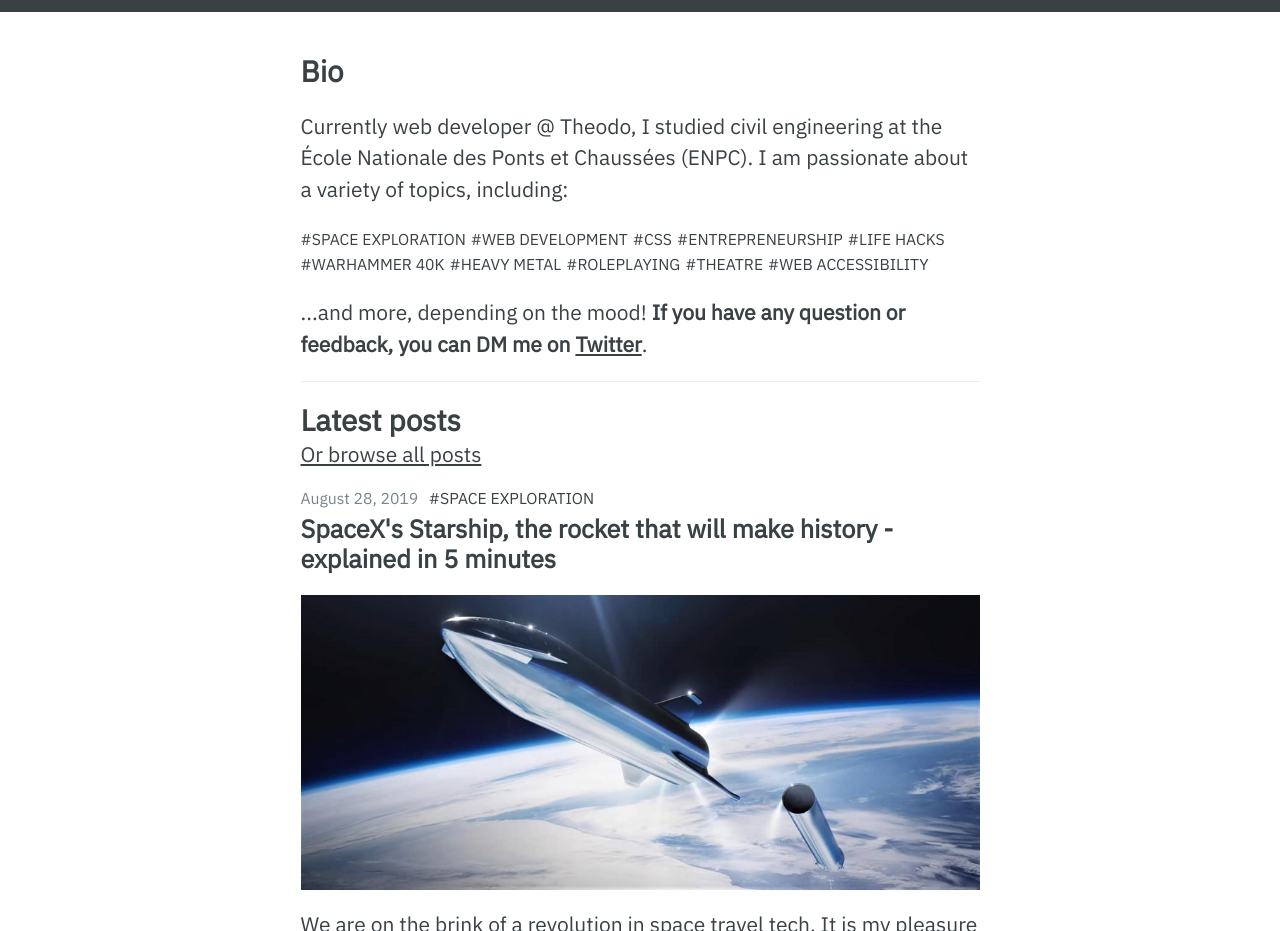
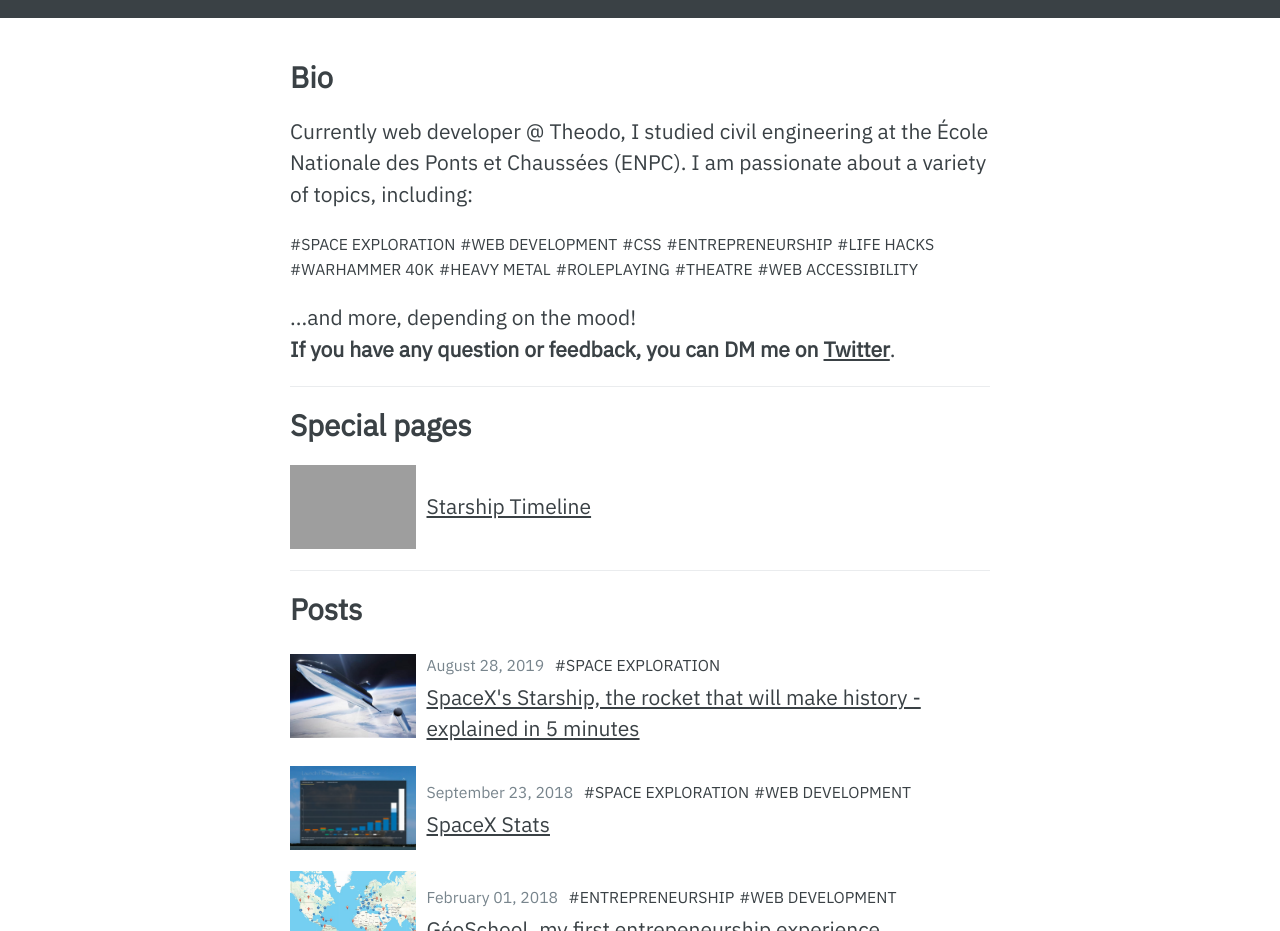
Before and after one commit to AlbericTrancart/portfolio, a Gatsby site: page / in a window 1280 px wide. Shown: the part 208-1139 px from the top of the page. Built offline with nearby package versions, Linux system fonts and the light colour scheme; Gatsby itself is replaced by a stand-in of ours; grey boxes are pictures that could not be loaded.

Commit message:
Change home page

```diff
--- a/src/components/Footer/index.js
+++ b/src/components/Footer/index.js
@@ -26,8 +26,7 @@ const Footer = ({ isHomepage }) => (
   <Container>
     {!isHomepage && <Link to="/#posts">Back to the home page</Link>}
     <Divider />
-    Made with GatsbyJS, ❤ and other hipster technologies.{" "}
-    <Link to="/sitemap">Sitemap</Link>.
+    Made with GatsbyJS, ❤ and other hipster technologies.
     <br />
     Design philosophy inspired by{" "}
     <Link
--- a/src/pages/index.js
+++ b/src/pages/index.js
@@ -1,11 +1,55 @@
 import React, { Fragment } from "react";
+import styled from "styled-components";
+import { breakpoints, colorPalette, Grid, typography } from "stylesheet";
+import format from "date-fns/format";
 import { graphql } from "gatsby";
+import GatsbyImage from "gatsby-background-image";
 import slugify from "slugify";
 import Divider from "components/Divider";
+import Image from "components/Image";
 import Link from "components/Link";
-import PostPreview from "components/PostPreview";
 import Tag from "components/Tag";
 import View from "components/View";
+
+const PageList = styled.ul`
+  display: grid;
+  grid-row-gap: ${Grid(2)};
+  grid-template-columns: 1fr;
+  list-style: none;
+  padding: 0;
+`;
+
+const PageListItem = styled.li`
+  display: flex;
+  align-items: center;
+`;
+
+const BackgroundImage = styled(GatsbyImage)`
+  width: 20%;
+  padding-bottom: 15%;
+
+  @media (min-width: ${breakpoints.md}) {
+    width: ${Grid(12)};
+    padding-bottom: ${Grid(8)};
+  }
+
+  flex-shrink: 0;
+  margin-right: ${Grid(1)};
+`;
+
+const PostDate = styled.time`
+  ${typography.small}
+  color: ${colorPalette.lightText};
+  white-space: nowrap;
+  margin-right: ${Grid(1)};
+`;
+
+const InfosContainer = styled.div`
+  display: none;
+  @media (min-width: ${breakpoints.sm}) {
+    display: block;
+  }
+`;
 
 const IndexPage = ({
   data: {
@@ -64,7 +108,8 @@ const IndexPage = ({
         </nav>
 
         <p className="mtop">
-          ...and more, depending on the mood!{" "}
+          ...and more, depending on the mood!
+          <br />
           <strong>
             If you have any question or feedback, you can DM me on{" "}
             <Link
@@ -84,16 +129,60 @@ const IndexPage = ({
       <Divider />
 
       <section className="mtop">
-        <h2 id="posts">Latest posts</h2>
-        <Link to="/sitemap">Or browse all posts</Link>
+        <h2>Special pages</h2>
+        <PageList className="mtop">
+          <PageListItem>
+            <BackgroundImage
+              as={Image}
+              background
+              filename="starship-timeline.png"
+            />
+            <Link to="/starship-timeline">Starship Timeline</Link>
+          </PageListItem>
+        </PageList>
+      </section>
 
-        {posts.map(({ node: post }, index) => (
-          <PostPreview
-            key={post.id}
-            post={post}
-            showDivider={index + 1 !== posts.length}
-          />
-        ))}
+      <Divider />
+
+      <section className="mtop">
+        <h2>Posts</h2>
+        <PageList className="mtop">
+          {posts.map(
+            ({
+              node: {
+                id,
+                fields: { slug },
+                frontmatter: {
+                  date,
+                  tags: postTags,
+                  thumbnail: {
+                    childImageSharp: { fluid: imageFluid }
+                  },
+                  title
+                }
+              }
+            }) => (
+              <PageListItem key={id}>
+                <BackgroundImage fluid={imageFluid} />
+                <div>
+                  <InfosContainer>
+                    <PostDate dateTime={date}>
+                      {format(new Date(date), "MMMM dd, yyyy")}
+                    </PostDate>
+                    {postTags.map(tag => (
+                      <Fragment key={tag}>
+                        <Tag to={`tag/${slugify(tag, { lower: true })}`}>
+                          #{tag}
+                        </Tag>{" "}
+                      </Fragment>
+                    ))}
+                  </InfosContainer>
+                  <Link to={slug}>{title}</Link>
+                </div>
+              </PageListItem>
+            )
+          )}
+        </PageList>
       </section>
     </View>
   );
--- a/src/stylesheet.js
+++ b/src/stylesheet.js
@@ -32,7 +32,7 @@ export const breakpoints = {
   lg: "1400px"
 };
 
-export const maxAppSize = "800px";
+export const maxAppSize = "750px";
 
 export const wrapped = css`
   margin-left: auto;
@@ -40,14 +40,14 @@ export const wrapped = css`
   padding: 0 ${Grid(1)};
   max-width: 700px;
 
-  @media and (min-width: ${breakpoints.sm}) {
+  @media (min-width: ${breakpoints.sm}) {
     width: ${breakpoints.sm};
     padding: 0;
   }
-  @media and (min-width: ${breakpoints.md}) {
+  @media (min-width: ${breakpoints.md}) {
     width: ${breakpoints.md};
   }
-  @media and (min-width: ${breakpoints.lg}) {
+  @media (min-width: ${breakpoints.lg}) {
     width: ${breakpoints.lg};
     max-width: ${maxAppSize};
   }
```
Also changed, not shown: src/pages/sitemap.js (deleted, +0 -98 lines).
